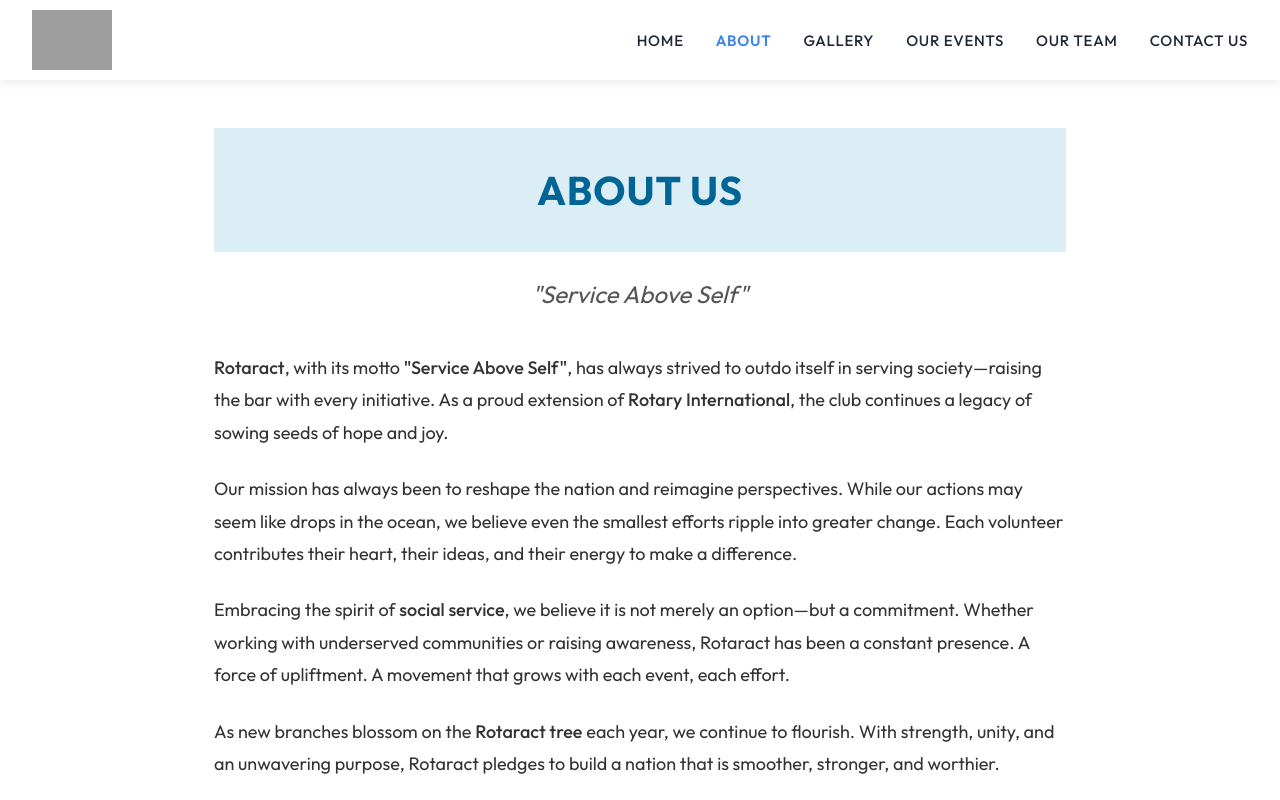
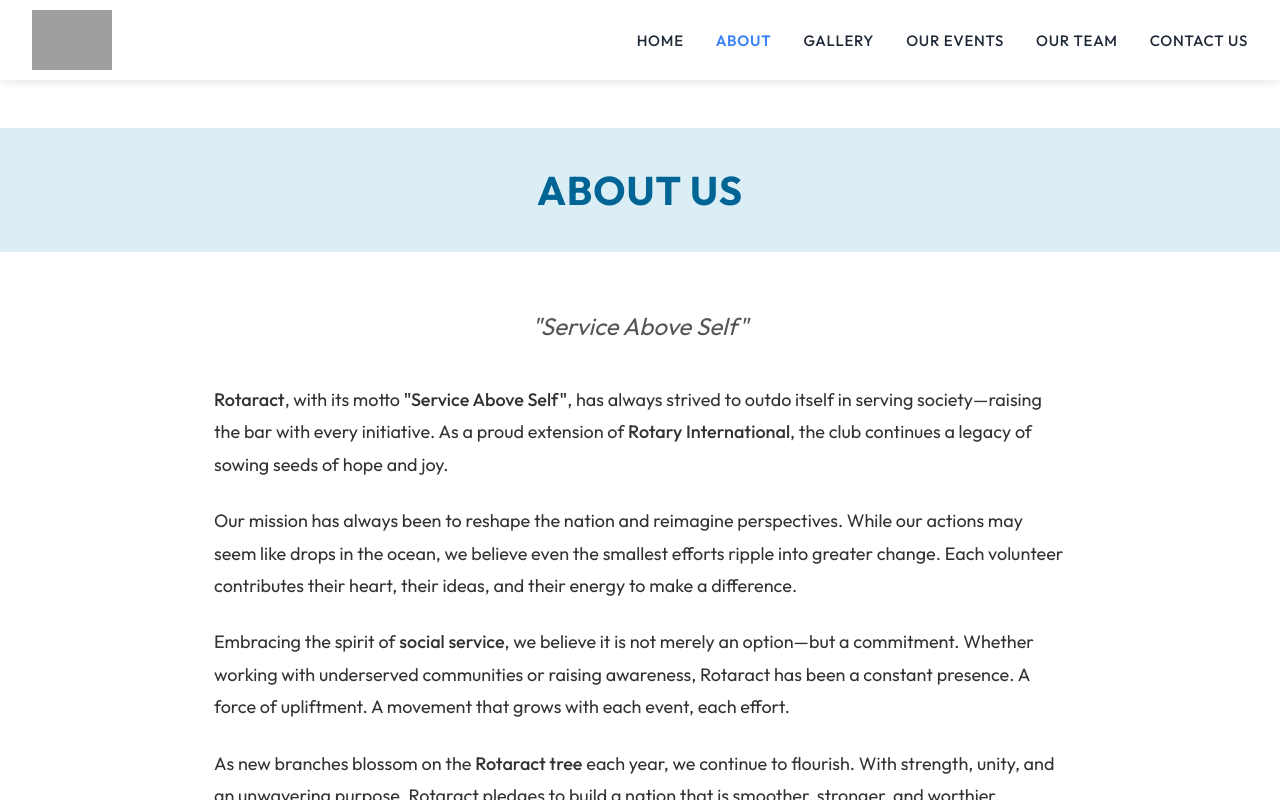
Before and after one commit to umang-bit/Rotaract-Website, a React (Vite) app: page /about-us in a window 1280 px wide. Built offline with nearby package versions, Linux system fonts and the light colour scheme; grey boxes are pictures that could not be loaded.

Commit message:
Update AboutUs.css

```diff
--- a/src/components/AboutUs.css
+++ b/src/components/AboutUs.css
@@ -18,7 +18,7 @@
 }
 
 .about-heading {
-  width: 100%; /* Full width of the viewport */
+  width: 100vw; /* Full viewport width */
   background-color: #dbeef5; /* Light blue banner */
   color: #006494; /* Blue text */
   font-size: 2.5rem;
@@ -26,8 +26,11 @@
   text-transform: uppercase;
   letter-spacing: 1px;
   padding: 2rem 1rem;
-  margin: 0; /* Remove margins to ensure full width */
+  margin-bottom: 2rem;
   text-align: center;
+  position: relative;
+  left: 50%;
+  transform: translateX(-50%);
 }
 
 .about-subheading {
```
